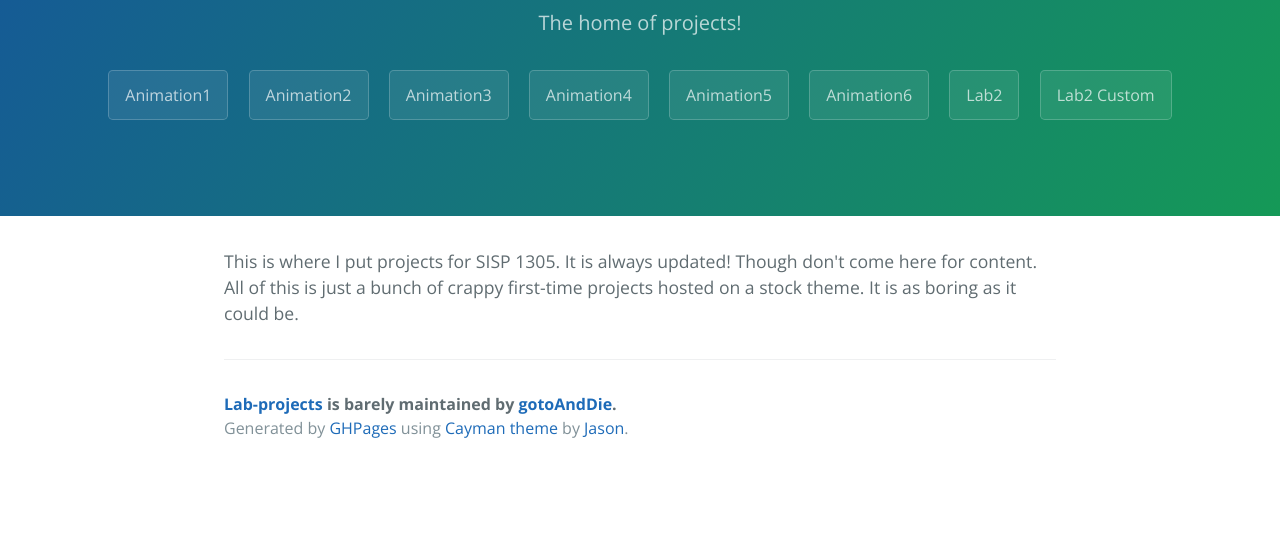
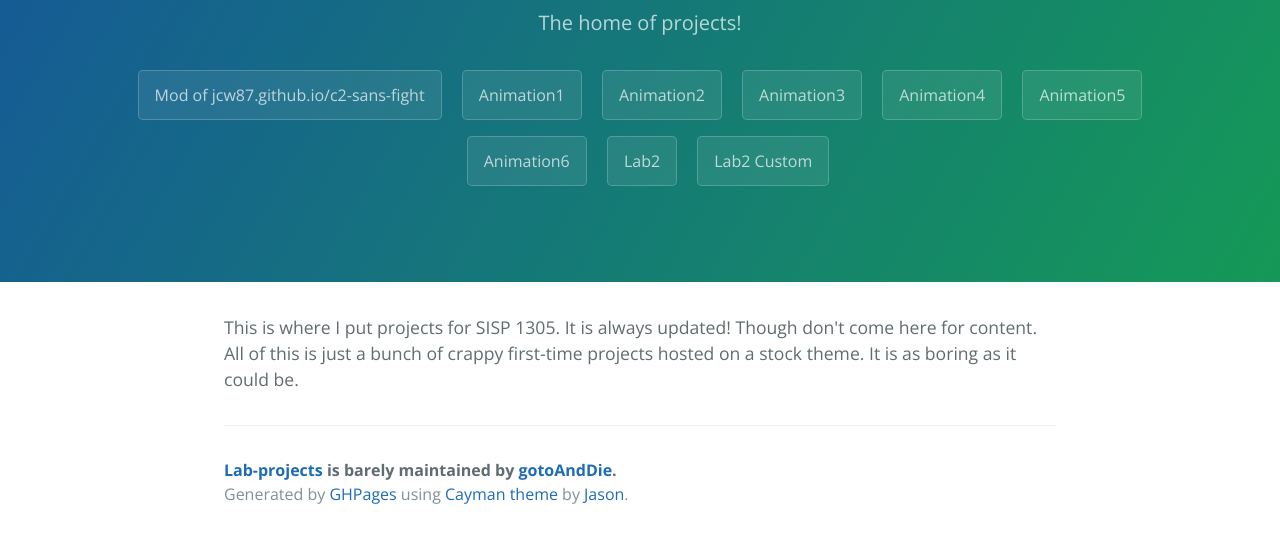
Before and after one commit to gotoAndDie/lab-projects, a plain HTML site: page index.html in a window 1280 px wide. Shown: the part 167-710 px from the top of the page. Drawn offline with nearby package versions, Linux system fonts and the light colour scheme.

Commit message:
Update index.html

```diff
--- a/index.html
+++ b/index.html
@@ -13,6 +13,7 @@
     <section class="page-header">
       <h1 class="project-name">Lab-projects</h1>
       <h2 class="project-tagline">The home of projects!</h2>
+      <a href="https://gotoAndDie.github.io/c2-sans-fight" class="btn">Mod of jcw87.github.io/c2-sans-fight</a>
       <a href="https://gotoAndDie.github.io/lab-projects/animation1.svg" class="btn">Animation1</a>
       <a href="https://gotoAndDie.github.io/lab-projects/animation2.svg" class="btn">Animation2</a>
       <a href="https://gotoAndDie.github.io/lab-projects/animation3.svg" class="btn">Animation3</a>
```
